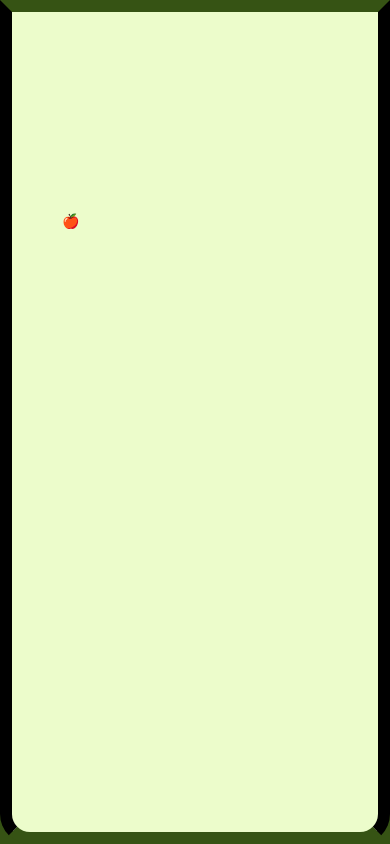
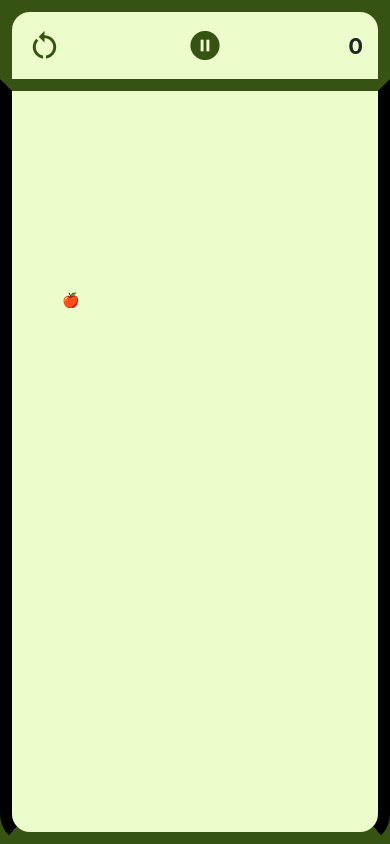
Before and after one commit to Andreamoon/react-native-snake, a React Native app: screen / in a window 390 px wide. Built offline with nearby package versions, Linux system fonts and the light colour scheme; what react-native would draw is missing.

Commit message:
finished

```diff
--- a/package.json
+++ b/package.json
@@ -13,7 +13,9 @@
     "react": "18.2.0",
     "react-native": "0.73.1",
     "react-native-gesture-handler": "^2.14.0",
-    "react-native-safe-area-context": "^4.8.2"
+    "react-native-safe-area-context": "^4.8.2",
+    "react-native-elements": "^3.4.3",
+    "react-native-vector-icons": "^10.0.3"
   },
   "devDependencies": {
     "@babel/core": "^7.20.0",
--- a/src/components/Food.tsx
+++ b/src/components/Food.tsx
@@ -9,6 +9,7 @@ function getRandomFruitEmoji() {
 }
 
 export function Food({x, y}: Coordinate): JSX.Element {
+
   return (
     <Text style={[{top: y * 10, left: x * 10}, styles.food]}>
       {getRandomFruitEmoji()}
--- a/src/components/Game.tsx
+++ b/src/components/Game.tsx
@@ -12,6 +12,8 @@ import {checkGameOver} from '../utils/checkGameOver';
 import {Food} from './Food';
 import {checkEatsFood} from '../utils/checkEatsFood';
 import {randomFoodPosition} from '../utils/randomFoodPosition';
+import {Header} from './Header';
+import {Text} from 'react-native-elements';
 
 const SNAKE_INITIAL_POSITION = [{x: 5, y: 5}];
 const FOOD_INITIAL_POSITION = {x: 5, y: 20};
@@ -91,19 +93,36 @@ export function Game(): JSX.Element {
 
     // CHECK IF EATS FOODS
     if (checkEatsFood(newHead, food, 2)) {
+      // set random fruit position
+      setFood(randomFoodPosition(GAME_BOUNDS.xMax, GAME_BOUNDS.yMax));
       //incremnet snake
       setSnake([newHead, ...snake]);
-      // set random fruit position
-      setFood(randomFoodPosition(GAME_BOUNDS.xMax, GAME_BOUNDS.yMax));
       // get another position of food
       setScore(score + SCORE_INCREMENT);
     } else {
       setSnake([newHead, ...snake.slice(0, -1)]);
     }
   }
+  function reloadGame() {
+    setSnake(SNAKE_INITIAL_POSITION);
+    setFood(FOOD_INITIAL_POSITION);
+    setIsGameOver(false);
+    setScore(0);
+    setDirection(Direction.Right);
+    setIsPaused(false);
+  }
+  function pauseGame() {
+    setIsPaused(!isPaused);
+  }
   return (
     <PanGestureHandler onGestureEvent={handleGesture}>
       <SafeAreaView style={styles.container}>
+        <Header
+          reloadGame={reloadGame}
+          pauseGame={pauseGame}
+          isPaused={isPaused}>
+          <Text style={{fontSize: 22, fontWeight: 'bold'}}>{score}</Text>
+        </Header>
         <View style={styles.boundaries}>
           <Snake snake={snake} />
           <Food x={food.x} y={food.y} />
--- /dev/null
+++ b/src/components/Header.tsx
@@ -0,0 +1,51 @@
+import * as React from 'react';
+import {StyleSheet, View} from 'react-native';
+import {TouchableOpacity} from 'react-native-gesture-handler';
+import {Icon} from 'react-native-elements';
+import {Colors} from '../styles/colorts';
+
+interface HeaderProps {
+  reloadGame: () => void;
+  pauseGame: () => void;
+  children: JSX.Element;
+  isPaused: boolean;
+}
+
+export function Header<T extends HeaderProps>({
+  reloadGame,
+  pauseGame,
+  children,
+  isPaused,
+}: T): JSX.Element {
+  return (
+    <View style={styles.container}>
+      <TouchableOpacity onPress={reloadGame}>
+        <Icon name="restart-alt" size={35} color={Colors.primary}></Icon>
+      </TouchableOpacity>
+      <TouchableOpacity onPress={pauseGame}>
+        <Icon
+          name={isPaused ? 'start' : 'pause-circle'}
+          size={35}
+          color={Colors.primary}
+        />
+      </TouchableOpacity>
+      {children}
+    </View>
+  );
+}
+
+const styles = StyleSheet.create({
+  container: {
+    flex: 0.05,
+    flexDirection: 'row',
+    alignItems: 'center',
+    justifyContent: 'space-between',
+    borderColor: Colors.primary,
+    borderWidth: 12,
+    borderTopLeftRadius: 30,
+    borderTopRightRadius: 30,
+    borderBottomWidth: 0,
+    padding: 15,
+    backgroundColor: Colors.background,
+  },
+});
```
Also changed, not shown: 2 other files (tests, documents, lock files or other folders).
